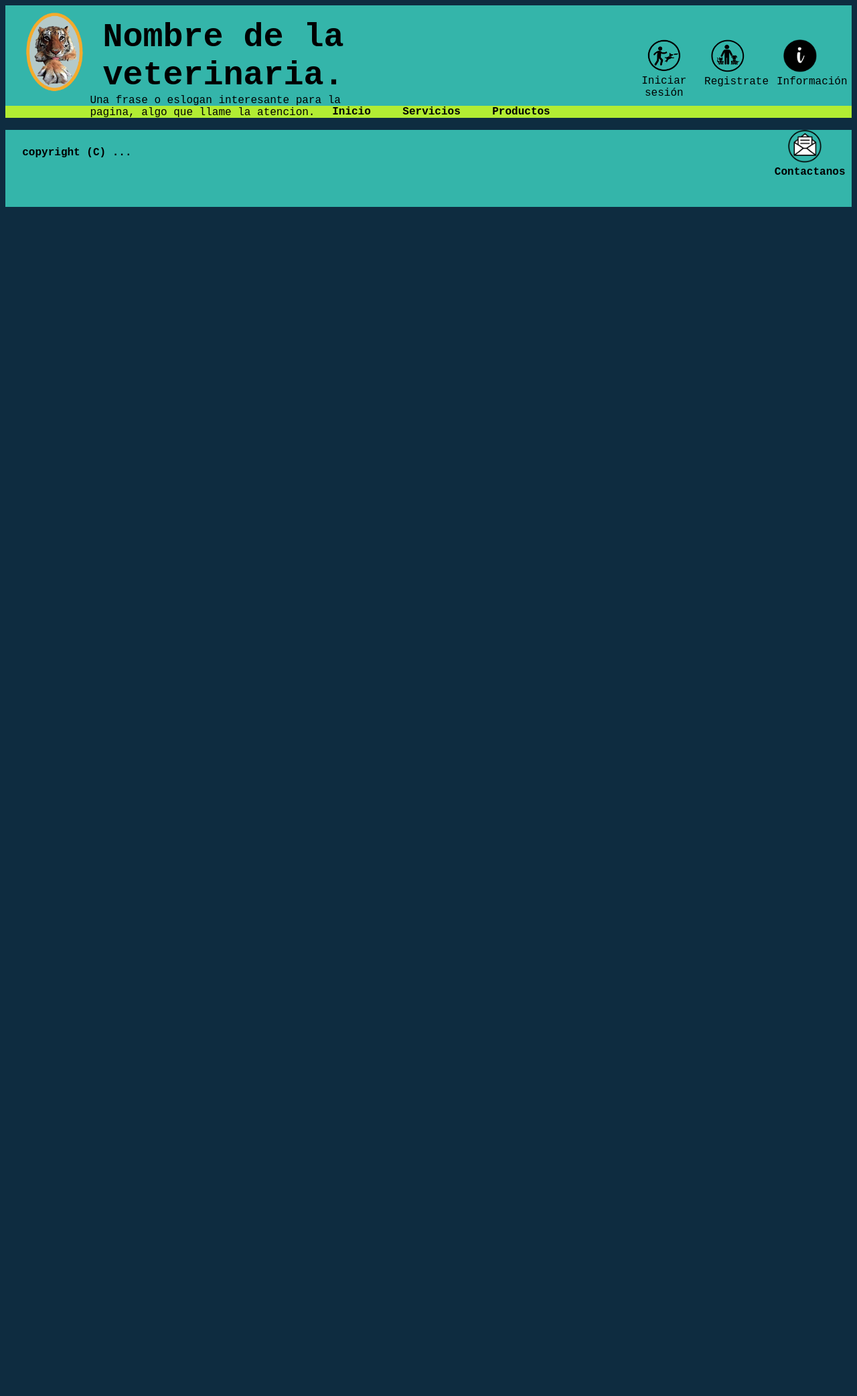
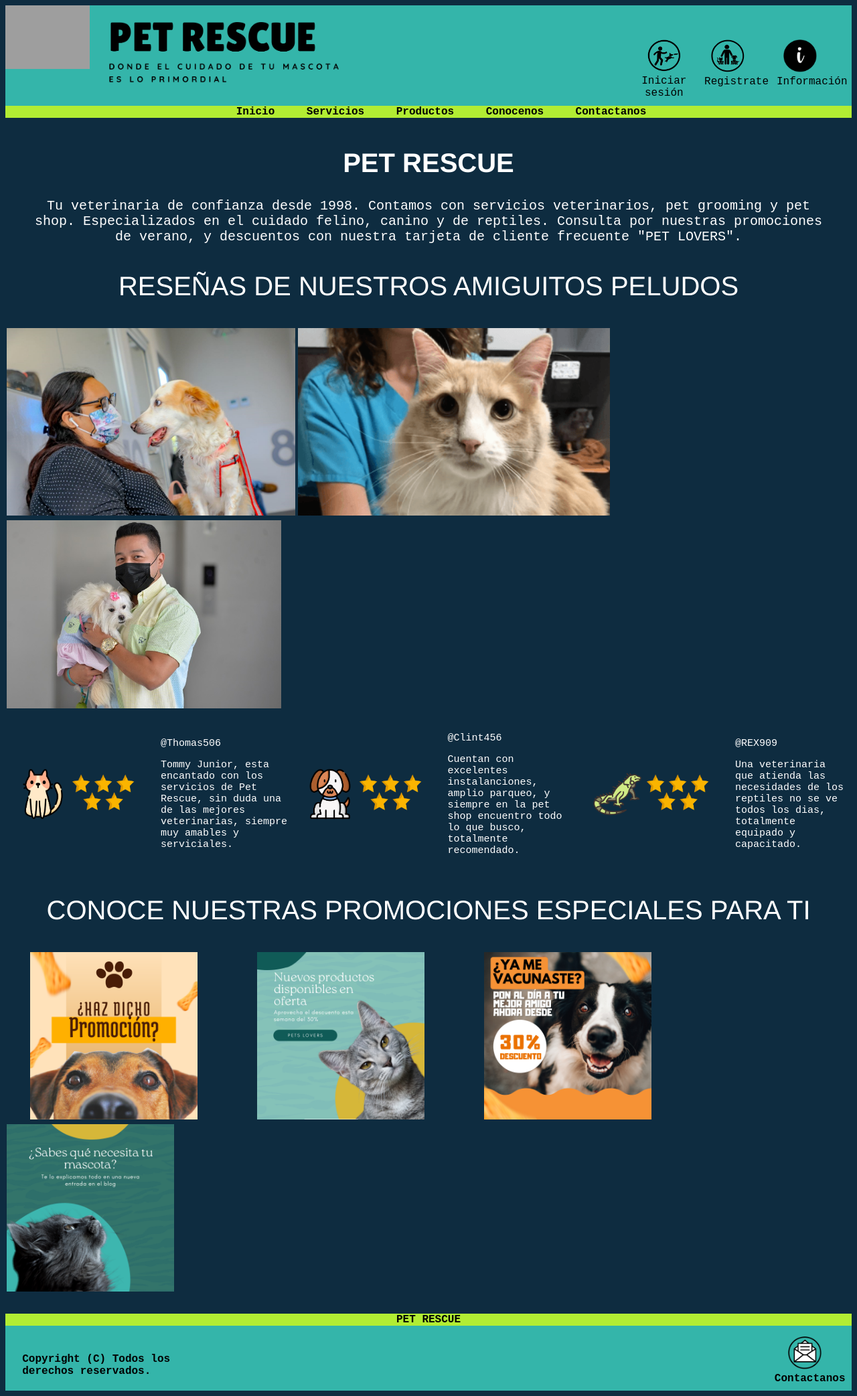
Before and after one commit to Lenin-Martinez/ProyectoLIS_01T, a PHP site: page / in a window 1280 px wide. Shown: the whole page at 67% size. Before the commit the page ends 309 px from the top, so only its background shows below. Run offline with PHP 8.4, Linux system fonts and the light colour scheme; grey boxes are pictures that could not be loaded.

Commit message:
Update index.php

```diff
--- a/index.php
+++ b/index.php
@@ -9,16 +9,12 @@
 </head>
 
 <header>
-
     <div class="Logo">
-        <img src="Imagenes/Index/Tigre2.png" alt="error al cargar el logo" width="150">
+        <img src="Imagenes/Index/royal.png" alt="error al cargar el logo" width="100%">
     </div>
     <div class="Textos">
         <div class="Nombre">
-            Nombre de la veterinaria.
-        </div>
-        <div class="Eslogan">
-            Una frase o eslogan interesante para la pagina, algo que llame la atencion.
+            <img src="Imagenes/Index/indextop.png" alt="error al cargar imagen" width="100%">
         </div>
     </div>
 
@@ -45,13 +41,61 @@
         <a href="index.php" class="OpcionBarra">Inicio</a>
         <a href="Servicios.php" class="OpcionBarra">Servicios</a>
         <a href="Productos.php" class="OpcionBarra">Productos</a>
+        <a href="Conocenos.php" class="OpcionBarra">Conocenos</a>
+        <a href="contactanos.php" class="OpcionBarra">Contactanos</a>
     </div><br>
+
+    <div>
+                <h1 class="indextitle">PET RESCUE</h1>
+                <p class="indexdesc">Tu veterinaria de confianza desde 1998. Contamos con servicios veterinarios, pet grooming y pet shop. Especializados en el cuidado felino, canino y de reptiles. Consulta por nuestras promociones de verano, y descuentos con nuestra tarjeta de cliente frecuente "PET LOVERS".</p>
+    </div>
+
+    <p class="indextitle">RESEÑAS DE NUESTROS AMIGUITOS PELUDOS</p>
+
+    <div id="mainindex">
+        <div class="columna4"><img src="Imagenes/Index/post5.jpeg" alt="error al cargar imagen" width=431></div>
+        <div class="columna5"><img src="Imagenes/Index/post7.png" alt="error al cargar imagen" width=466></div>
+        <div class="columna6"><img src="Imagenes/Index/post6.jpg" alt="error al cargar imagen" width=410></div>
+    </div>
+
+    <div>
+        <table class="comentario">
+            <tr>
+                <td><img src="Imagenes/Index/comm1.png" alt="error al cargar imagen" width=225></td>
+                <td width=200>
+                    <p>@Thomas506</p>
+                    <p>Tommy Junior, esta encantado con los servicios de Pet Rescue, sin duda una de las mejores veterinarias, siempre muy amables y serviciales.</p>
+                </td>
+                <td><img src="Imagenes/Index/comm2.png" alt="error al cargar imagen" width=225></td>
+                <td width=200>
+                    <p>@Clint456</p>
+                    <p>Cuentan con excelentes instalanciones, amplio parqueo, y siempre en la pet shop encuentro todo lo que busco, totalmente recomendado.</p>
+                </td>
+                <td><img src="Imagenes/Index/comm3.png" alt="error al cargar imagen" width=225></td>
+                <td width=175>
+                    <p>@REX909</p>
+                    <p>Una veterinaria que atienda las necesidades de los reptiles no se ve todos los dias, totalmente equipado y capacitado.</p>
+                </td>
+            </tr>
+        </table>
+    </div>
+
+    <p class="indextitle">CONOCE NUESTRAS PROMOCIONES ESPECIALES PARA TI</p>
+    <div id="mainindex">
+        <div class="columna7"><img src="Imagenes/Index/post1.png" alt="error al cargar imagen" width="250"></div>
+        <div class="columna7"><img src="Imagenes/Index/post8.png" alt="error al cargar imagen" width="250"></div>
+        <div class="columna7"><img src="Imagenes/Index/post9.png" alt="error al cargar imagen" width="250"></div>
+        <div class="columna8"><img src="Imagenes/Index/post10.png" alt="error al cargar imagen" width="250"></div>
+
+    </div>
 </body>
 
 
+
 <footer>
+    <div class="BarraMenu"><p>PET RESCUE</p></div>
     <div class="Copyright">
-        copyright (C) ...
+        Copyright (C) Todos los derechos reservados.
     </div>
 
     <div class="Contacto">
```
